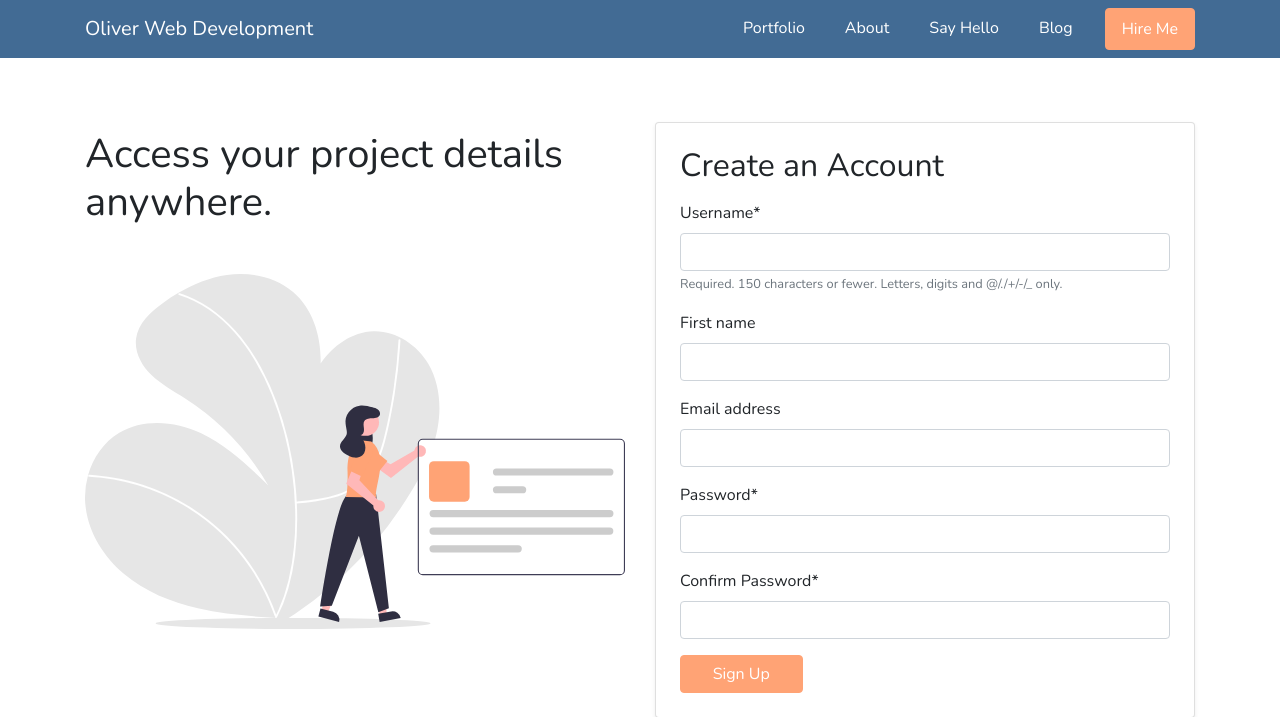
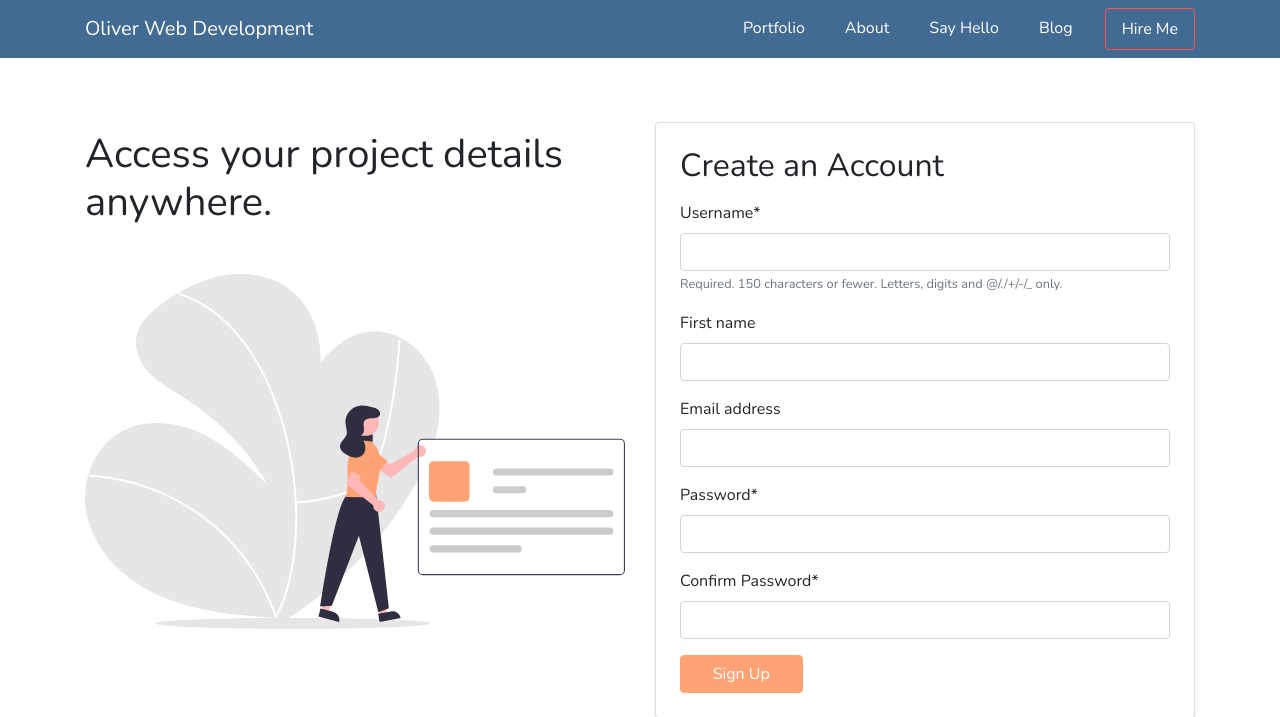
Before and after one commit to brian101co/personal-portfolio, a Django app: page /account/signup/ in a window 1280 px wide. Shown: the top 717 px of the page. Run offline with Django 3.2, Linux system fonts and the light colour scheme; some libraries are stand-ins or nearby versions.

Commit message:
fixed secondary navbar hire me CTA style

```diff
--- a/templates/partials/_secondary-navbar.html
+++ b/templates/partials/_secondary-navbar.html
@@ -21,7 +21,7 @@
               <a class="nav-link text-off-white text-white link" href="{% url 'blog:blog-list' %}">Blog</a>
             </li>
             <li class="nav-item">
-              <a class="nav-link btn btn-primary text-white px-3" href="{% url 'jobs:hire-me' %}">Hire Me</a>
+              <a class="nav-link btn btn-outline-primary text-white px-3" href="{% url 'jobs:hire-me' %}">Hire Me</a>
             </li>
           </ul>
         </div>
```
